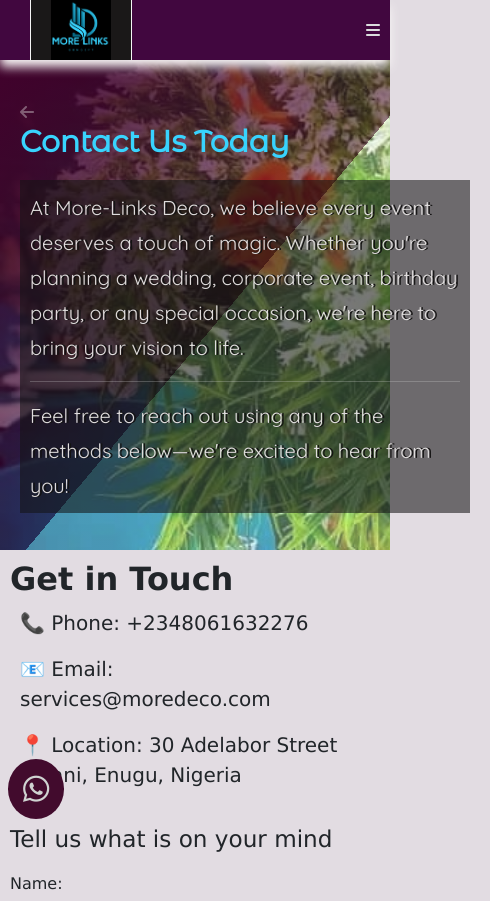
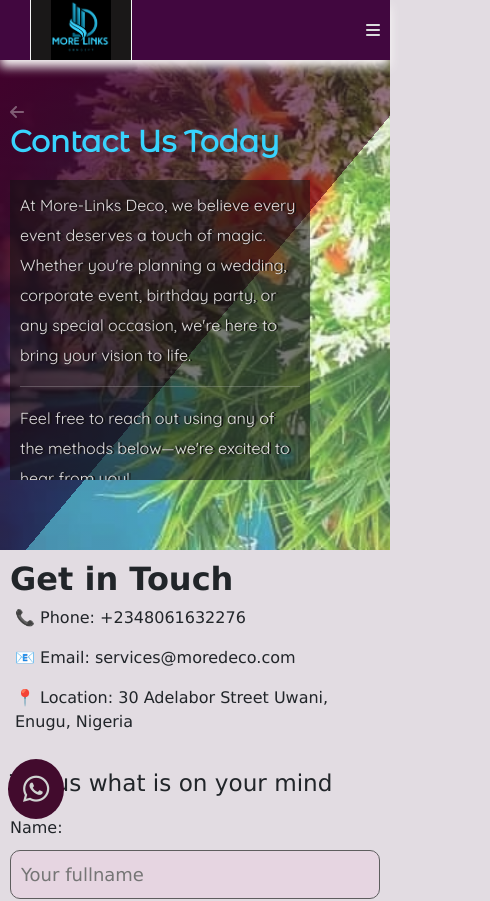
Before and after one commit to Ikendu/moreLinksDeco, a React (Vite) app in the folder mysite/: page /contact in a window 390 px wide. Shown: the top 901 px of the page, 490 px wide, since content can reach past the window. Built offline with nearby package versions, Linux system fonts and the light colour scheme.

Commit message:
more on contact page

```diff
--- a/mysite/src/pages/contactPage/contact.css
+++ b/mysite/src/pages/contactPage/contact.css
@@ -124,9 +124,7 @@ textarea,
     padding: 50px 20px;
   }
   .contactMain p {
-    width: 450px;
-    background-color: #1312128f;
-    padding: 10px;
+    max-width: 450px;
   }
   .contactSection {
     margin: 10px;
@@ -143,8 +141,28 @@ textarea,
     width: 100%;
   }
 }
+@media (max-width: 500px) {
+  .contactMain p {
+    font-size: 16px;
+    max-width: 380px;
+  }
+}
 @media (max-width: 420px) {
   .contactHead {
     font-size: 30px !important;
   }
+  .contactMain p {
+    font-size: 16px;
+    line-height: 30px;
+    max-width: 300px;
+    max-height: 300px;
+    overflow: auto;
+  }
+  .contactMain {
+    padding: 50px 10px;
+  }
+  .fullDetails {
+    margin: 5px;
+    font-size: 16px;
+  }
 }
```
